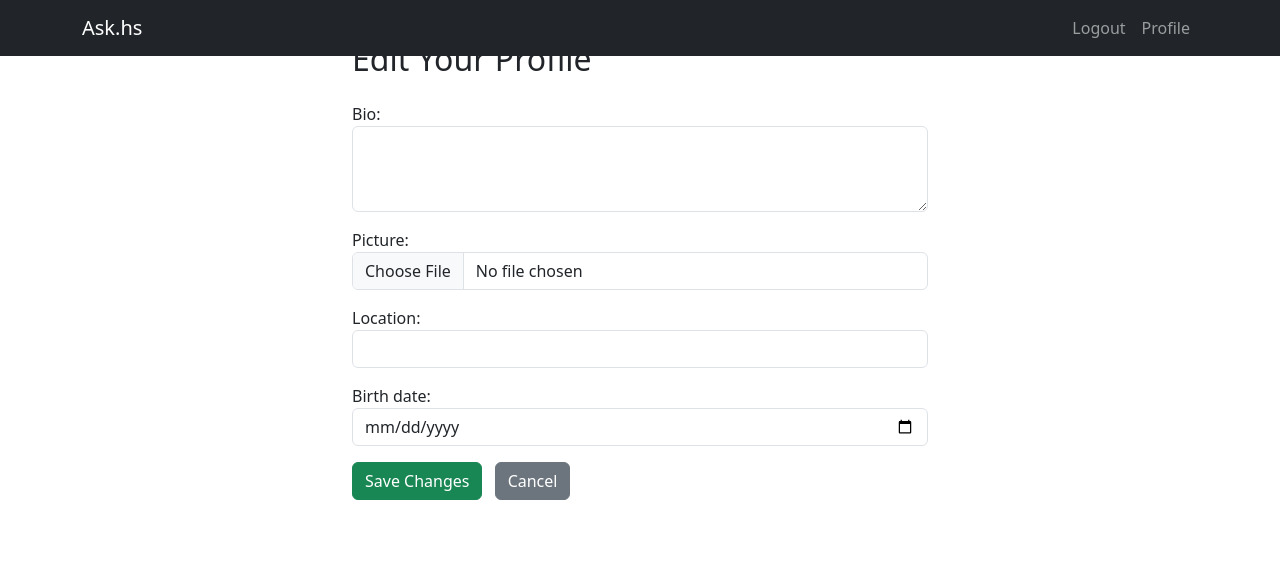
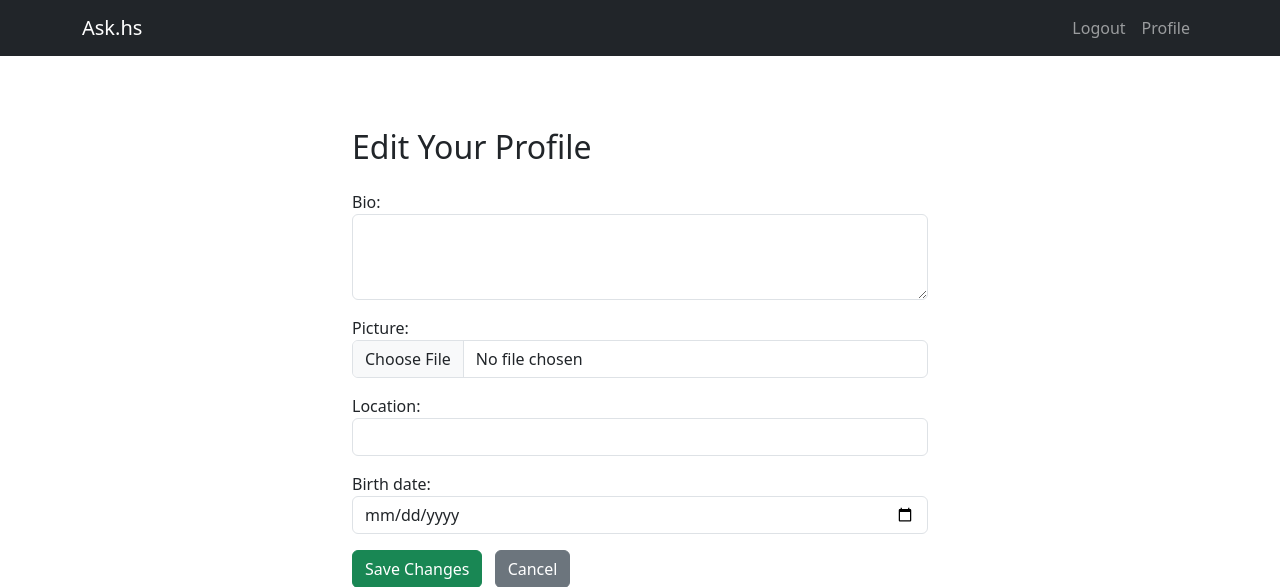
Before and after one commit to hosamsemry/Ask.hs, a Django app: page /accounts/edit-profile/ in a window 1280 px wide. Shown: the top 587 px of the page. Run offline with Django 5.2, Linux system fonts and the light colour scheme; the visitor is signed in with stand-in values (Sample User, id 1).

Commit message:
removed fixed-top from the navbar

```diff
--- a/templates/base.html
+++ b/templates/base.html
@@ -36,7 +36,7 @@ footer {
 <body>
 
 <!-- Navbar -->
-<nav class="navbar navbar-expand-lg navbar-dark bg-dark fixed-top">
+<nav class="navbar navbar-expand-lg navbar-dark bg-dark ">
     <div class="container">
         <a class="navbar-brand" href="{% url 'home' %}">Ask.hs</a>
         <button class="navbar-toggler" type="button" data-bs-toggle="collapse" data-bs-target="#navbarNav">
@@ -65,7 +65,7 @@ footer {
 </nav>
 
 <!-- Messages -->
-<div class="container mt-3">
+<div class="container mt-5">
     {% if messages %}
         {% for message in messages %}
             <div class="alert alert-{{ message.tags }} alert-dismissible fade show" role="alert">
```
